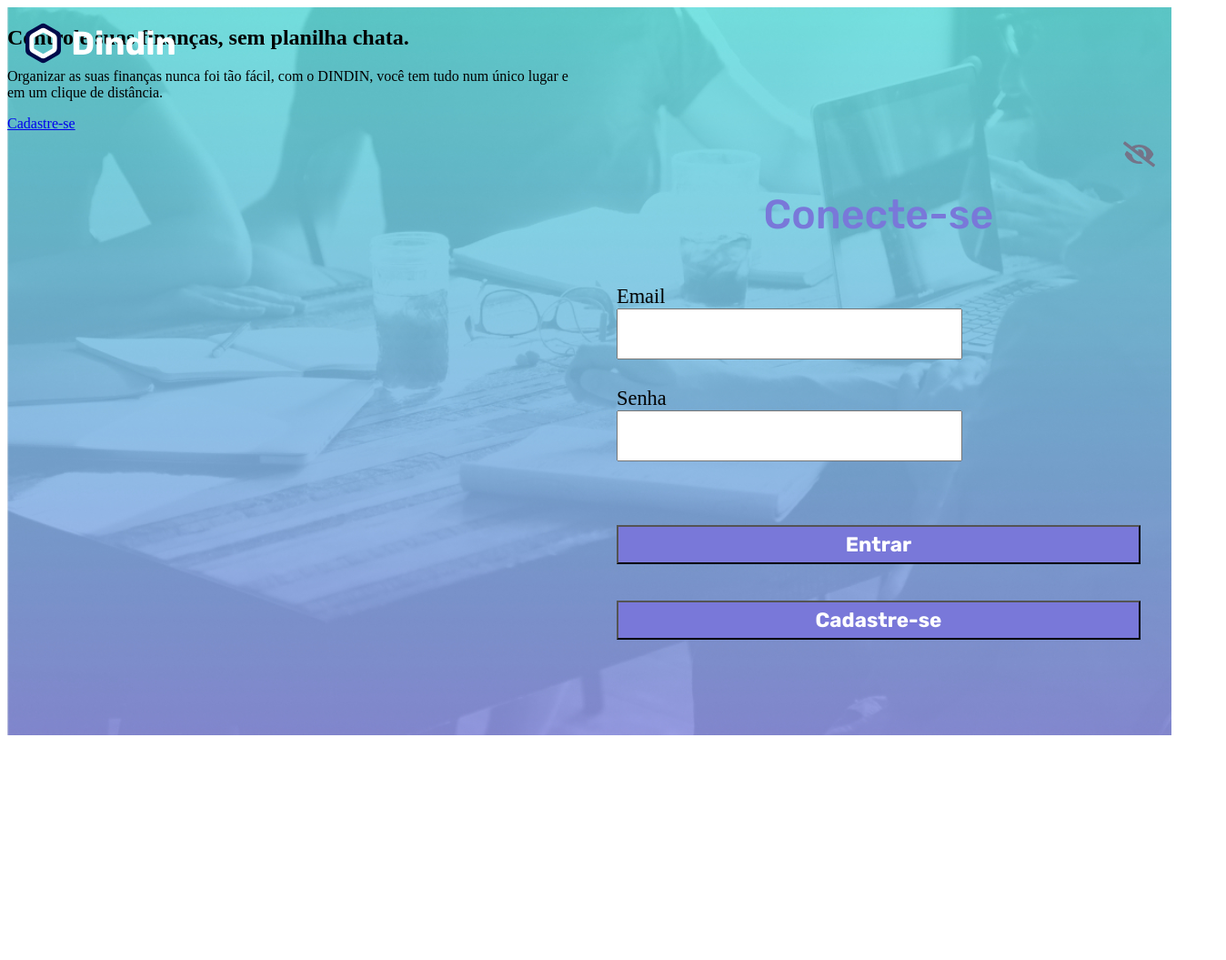
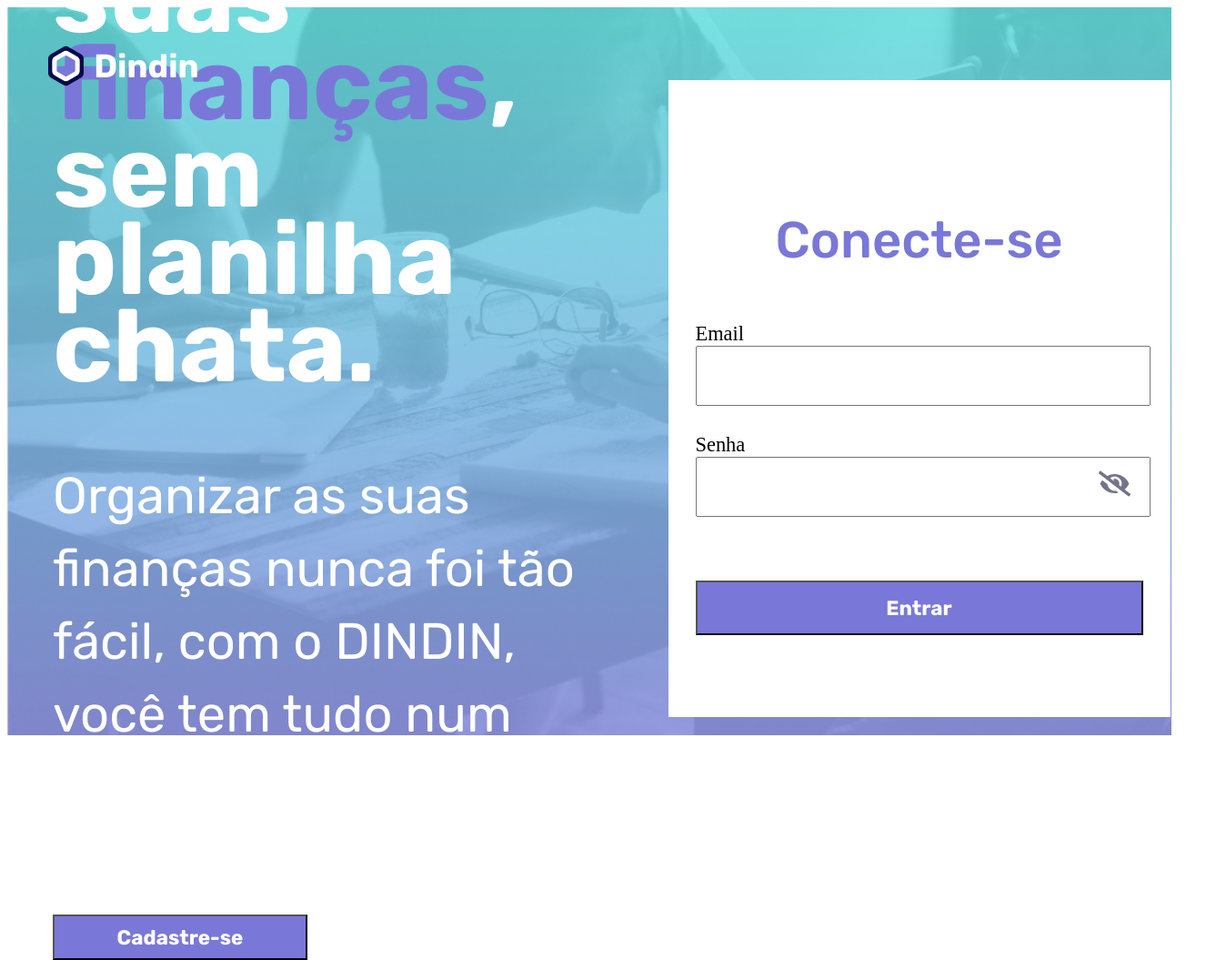
Before and after one commit to leocarvalhos/Projeto-DinDin, a Next.js app in the folder front/: page / in a window 1280 px wide. Shown: the whole page at 91% size, 1348 px wide, since content can reach past the window. Before the commit the page ends 868 px from the top, so only its background shows below. Built offline with nearby package versions, Linux system fonts and the light colour scheme.

Commit message:
sign in finalized

```diff
--- a/front/src/pages/components/FormIN.tsx
+++ b/front/src/pages/components/FormIN.tsx
@@ -31,6 +31,7 @@ export default function FormIN() {
 					{error && <FormErrorMessage>Email ou senha incorretos.</FormErrorMessage>}
 
 					<FormLabel style={{ fontSize: '1.4rem' }}>Senha</FormLabel>
+					<div style={{ position: 'relative' }}>
 						<Input className={styles.input} type={!show ? 'password' : 'text'} name='password' value={input.password} onChange={handleInputChange} />
 						{error && <FormErrorMessage>Email ou senha incorretos.</FormErrorMessage>}
 						{!show ? (
@@ -38,6 +39,7 @@ export default function FormIN() {
 						) : (
 							<Image priority src={EyeOpen} alt='eye-open' className={styles.eye} onClick={() => setShow(false)} width={35} height={35} />
 						)}
+					</div>
 					<Link href='/home'>
 						<Button className={styles.btn}>Entrar</Button>
 					</Link>
--- a/front/src/pages/sign-in/index.tsx
+++ b/front/src/pages/sign-in/index.tsx
@@ -13,8 +13,8 @@ export default function SignIn() {
 					Controle suas <span>finanças</span>, sem planilha chata.
 				</h1>
 				<p>Organizar as suas finanças nunca foi tão fácil, com o DINDIN, você tem tudo num único lugar e em um clique de distância.</p>
-				<Link href='/sign-up' className={styles.btn}>
-					Cadastre-se
+				<Link href='/sign-up'>
+					<Button className={styles.btn}>Cadastre-se</Button>
 				</Link>
 			</section>
 			<section className={styles.formSignIn}>
--- a/front/src/styles/components/FormIN.module.sass
+++ b/front/src/styles/components/FormIN.module.sass
@@ -3,9 +3,9 @@
 
 .main
     padding: 30px
-    min-height: 100vh
     @include mixin.flex(column, center, center)
     position: relative
+    min-height: 100vh
 
     .logo
         position: absolute
@@ -16,20 +16,21 @@
         color: variables.$violet
         margin-bottom: 50px
         text-align: center
+    section
+        width: 100%
+        .input
+            height: 50px
+            margin-bottom: 30px
+            position: relative
+            font-size: 1.7rem
+            font-family: variables.$font-default
 
-    .input
-        height: 50px
-        margin-bottom: 30px
-        position: relative
-        font-size: 1.7rem
-        font-family: variables.$font-default
-
-    .eye
-        position: absolute
-        top: 144px
-        right: 14px
-        z-index: 1
-        cursor: pointer
+        .eye
+            position: absolute
+            top: 12px
+            right: 14px
+            z-index: 1
+            cursor: pointer
 
     .btn, .btnRegister
         width: 100%
@@ -45,10 +46,25 @@
 
 @media screen and (min-width: 768px)
     .main
-        width: 90%
-        height: 70vh
-        display: flex
-        justify-content: center
-        align-items: center
         .logo
             display: none
+        section
+            background: variables.$white
+            padding: 30px
+            .btnRegister
+                display: none
+
+@media screen and (min-width: 1280px)
+    .main
+        width: 100%
+        section
+            width: 80%
+            padding: 90px 30px
+            h2
+                @include mixin.fontStyle(variables.$font-default, normal, 500, 3.5rem, 5rem)
+            .input
+                width: 100%
+                height: 60px
+
+            .btn
+                height: 60px
--- a/front/src/styles/components/SignIn.module.sass
+++ b/front/src/styles/components/SignIn.module.sass
@@ -19,10 +19,77 @@
         .textSignUp
             width: 50%
             display: block
+            @include mixin.flex(column, center, flex-start)
+            padding-left: 25px
 
             .logo
                 position: absolute
-                top: 25px
-                left: 25px
+                top: 50px
+                left: 50px
+
+            h1
+                @include mixin.fontStyle(variables.$font-default, normal, 700, 3rem, 4rem)
+                color: variables.$white
+                margin-bottom: 20px
+                span
+                    color: variables.$violet
+
+            p
+                @include mixin.fontStyle(variables.$font-default, normal, 400, 2.2rem, 2.7rem)
+                color: variables.$white
+                margin-bottom: 20px
+
+            .btn
+                width: 200px
+                height: 43px
+                background: variables.$violet
+                color: variables.$white
+                @include mixin.fontStyle(variables.$font-default, normal, 700, 1.4rem, 1.7rem)
+
         .formSignIn
             width: 50%
+
+@media screen and (min-width: 1024px)
+    .main
+        .textSignUp
+            h1
+                @include mixin.fontStyle(variables.$font-default, normal, 700, 3.5rem, 4.4rem)
+                color: variables.$white
+                margin-bottom: 20px
+                span
+                    color: variables.$violet
+
+            p
+                @include mixin.fontStyle(variables.$font-default, normal, 400, 2.2rem, 3rem)
+                color: variables.$white
+                margin-bottom: 20px
+
+            .btn
+                width: 230px
+                height: 43px
+                background: variables.$violet
+                color: variables.$white
+                @include mixin.fontStyle(variables.$font-default, normal, 700, 1.4rem, 1.7rem)
+
+@media screen and (min-width: 1280px)
+    .main
+        .textSignUp
+            padding-left: 50px
+            h1
+                @include mixin.fontStyle(variables.$font-default, normal, 700, 7rem, 6rem)
+                color: variables.$white
+                margin-bottom: 20px
+                span
+                    color: variables.$violet
+
+            p
+                @include mixin.fontStyle(variables.$font-default, normal, 400, 3.5rem, 5rem)
+                color: variables.$white
+                margin-bottom: 20px
+
+            .btn
+                width: 280px
+                height: 50px
+                background: variables.$violet
+                color: variables.$white
+                @include mixin.fontStyle(variables.$font-default, normal, 700, 1.4rem, 1.7rem)
```
Lines whose indentation alone changed are shown as unchanged.
